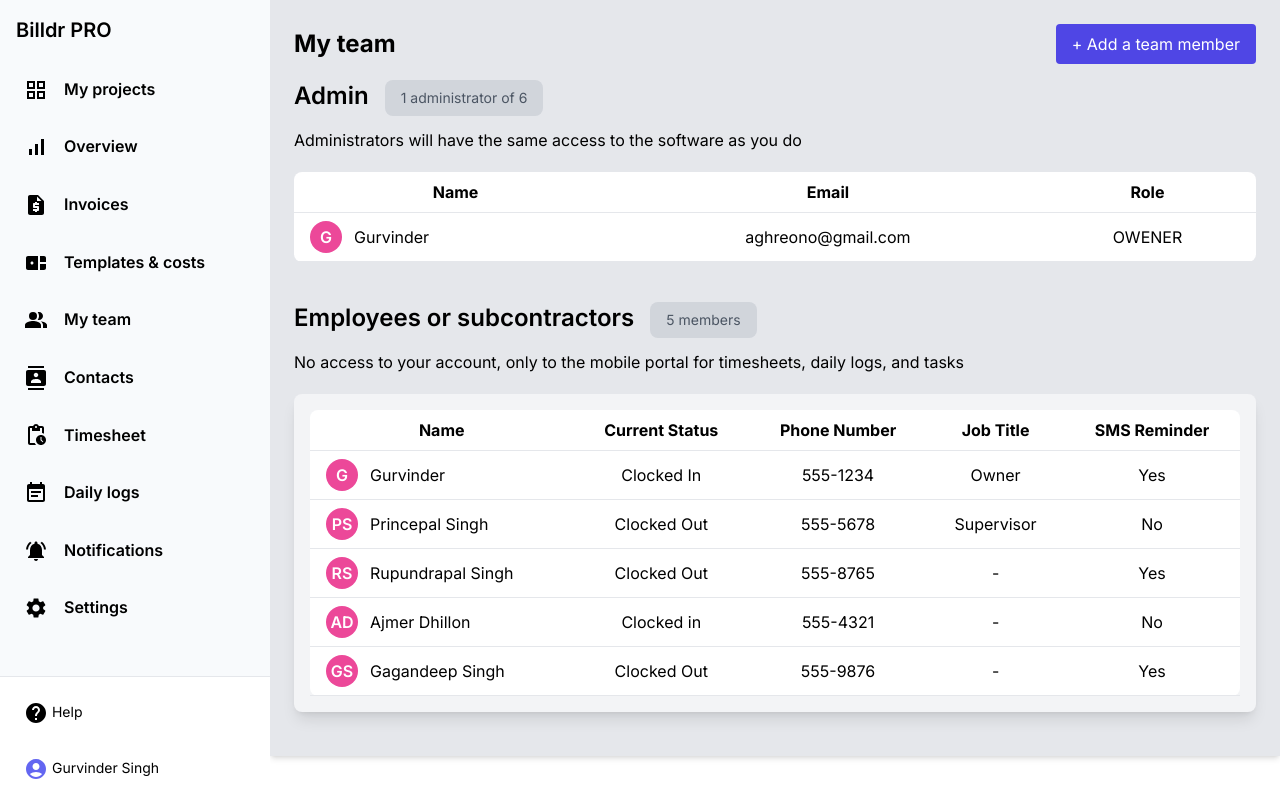
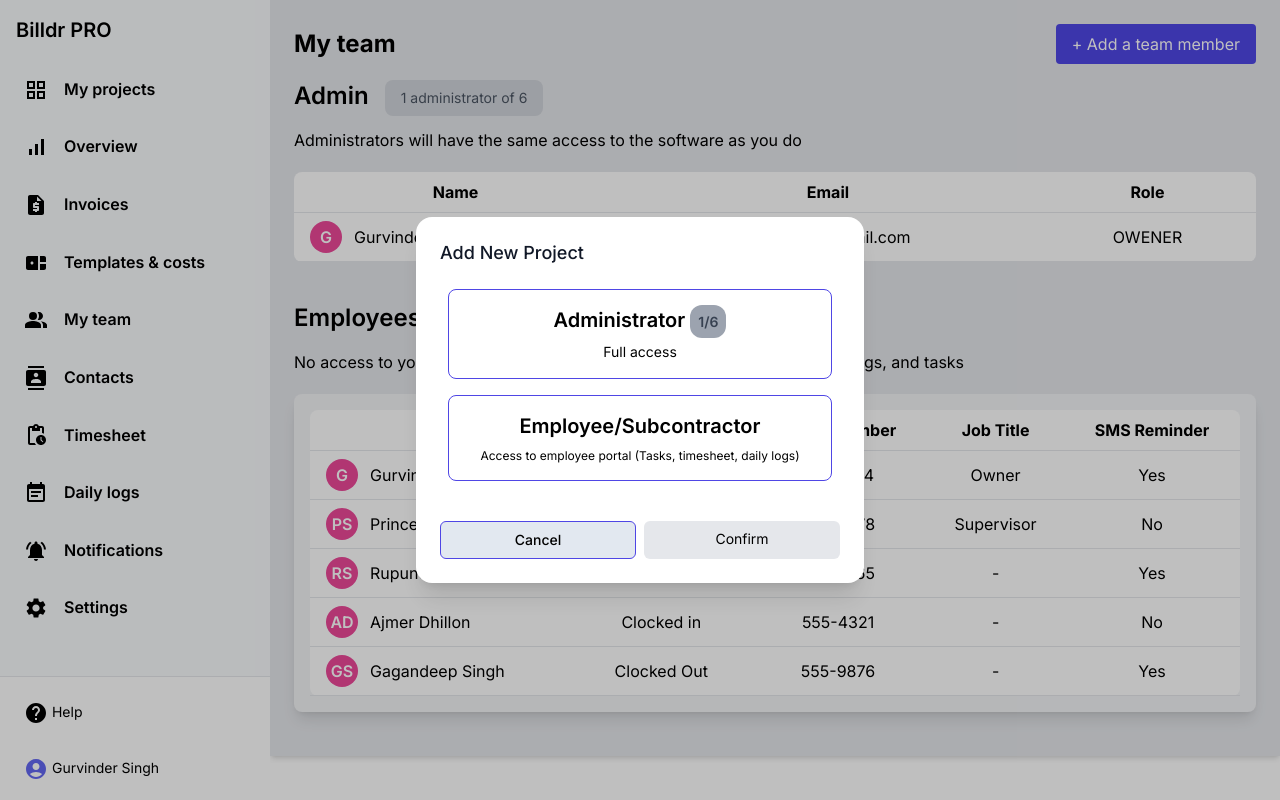
Before and after one commit to gursewak8427/prosbro, a Next.js app: page /team in a window 1280 px wide. Both pictures are taken after a click on the button "+ Add a team member". Built offline with nearby package versions, Linux system fonts and the light colour scheme.

Commit message:
added team modal

```diff
--- a/src/app/(website)/team/page.js
+++ b/src/app/(website)/team/page.js
@@ -1,6 +1,12 @@
-import React from 'react'
+"use client";
+import React, { useState } from 'react';
+import { Dialog, Transition } from '@headlessui/react';
+import { Fragment } from 'react';
 
-export default function page() {
+
+
+const MainContent = () => {
+    const [isModalOpen, setIsModalOpen] = useState(false);
 
     const singlePeople = [
         {
@@ -49,7 +55,6 @@ export default function page() {
         }
     ];
 
-
     return (
         <div className='p-6 flex-1 bg-gray-200 shadow-md'>
             <div className="flex flex-col md:flex-row justify-between items-center mb-4">
@@ -58,6 +63,7 @@ export default function page() {
 
                 </div>
                 <button
+                 onClick={() => setIsModalOpen(true)}
                     className="text-white px-4 py-2 rounded bg-indigo-600 hover:bg-indigo-700 duration-200">
                     + Add a team member
                 </button>
@@ -149,10 +155,81 @@ export default function page() {
                     </tbody>
                 </table>
             </div>
+
+            <Transition appear show={isModalOpen} as={Fragment}>
+                <Dialog as="div" className="relative z-10" onClose={() => setIsModalOpen(false)}>
+                    <Transition.Child
+                        as={Fragment}
+                        enter="ease-out duration-300"
+                        enterFrom="opacity-0"
+                        enterTo="opacity-100"
+                        leave="ease-in duration-200"
+                        leaveFrom="opacity-100"
+                        leaveTo="opacity-0"
+                    >
+                        <div className="fixed inset-0 bg-black bg-opacity-25" />
+                    </Transition.Child>
+
+                    <div className="fixed inset-0 overflow-y-auto">
+                        <div className="flex min-h-full items-center justify-center p-4 text-center">
+                            <Transition.Child
+                                as={Fragment}
+                                enter="ease-out duration-300"
+                                enterFrom="opacity-0 scale-95"
+                                enterTo="opacity-100 scale-100"
+                                leave="ease-in duration-200"
+                                leaveFrom="opacity-100 scale-100"
+                                leaveTo="opacity-0 scale-95"
+                            >
+                                <Dialog.Panel className="w-full max-w-md transform overflow-hidden rounded-2xl bg-white p-6 text-left align-middle shadow-xl transition-all">
+                                    <Dialog.Title as="h3" className="text-lg font-medium leading-6 text-gray-900">
+                                        Add New Project
+                                    </Dialog.Title>
+                                    <div className="mt-4 p-2 ">
+                                        <div
+                                            className=" p-4 text-center  cursor-pointer text-black rounded-lg border border-indigo-600  duration-200 w-full mb-4"
+                                            onClick={() => console.log('Add customer yourself clicked')}
+                                        >
+                                            <h4 className="text-xl font-semibold mb-2">Administrator <span className='text-sm bg-gray-400 p-2 text-gray-700 rounded-xl'>1/6</span></h4>
+                                            <p className="text-sm">Full access</p>
+                                        </div>
+                                        <div
+                                            className=" p-4 text-center cursor-pointer text-black rounded-lg border border-indigo-600 duration-200 w-full mb-4"
+                                            onClick={() => console.log('Share magic link clicked')}
+                                        >
+                                            <h4 className="text-xl font-semibold mb-2">Employee/Subcontractor</h4>
+                                            <p className="text-xs">Access to employee portal (Tasks, timesheet, daily logs)</p>
+                                        </div>
+                                    </div>
+                                    <div className="mt-4 flex justify-between gap-2">
+                                        <button
+                                            type="button"
+                                            className="w-1/2 inline-flex justify-center rounded-md border border-indigo-600  px-4 py-2 text-sm font-medium bg-slate-200 text-black hover:bg-indigo-600 hover:text-white focus:outline"
+                                            onClick={() => setIsModalOpen(false)}
+                                        >
+                                            Cancel
+                                        </button>
+                                        <button
+                                            type="button"
+                                            className="w-1/2 inline-flex justify-center rounded-md  px-4 py-2 bg-gray-200 text-black hover:bg-indigo-600 hover:text-white text-sm font-mediumfocus:outline"
+                                            onClick={console.log("Confirm")}
+                                        >
+                                            Confirm
+                                        </button>
+                                    </div>
+                                </Dialog.Panel>
+                            </Transition.Child>
+                        </div>
+                    </div>
+                </Dialog>
+            </Transition>
+
         </div>
 
 
 
 
-    )
+    );
 }
+
+export default MainContent;
```
